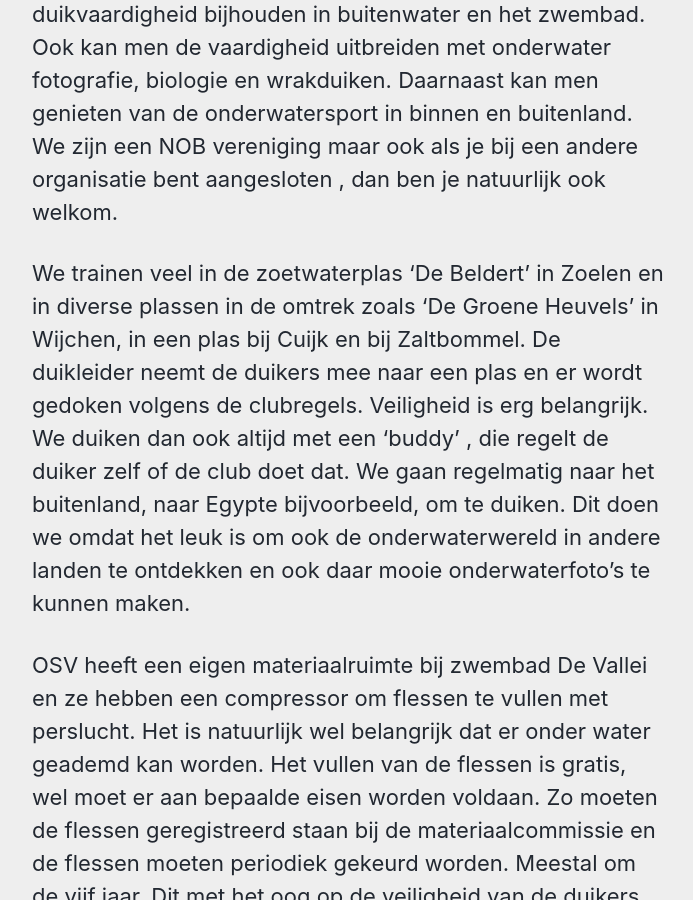
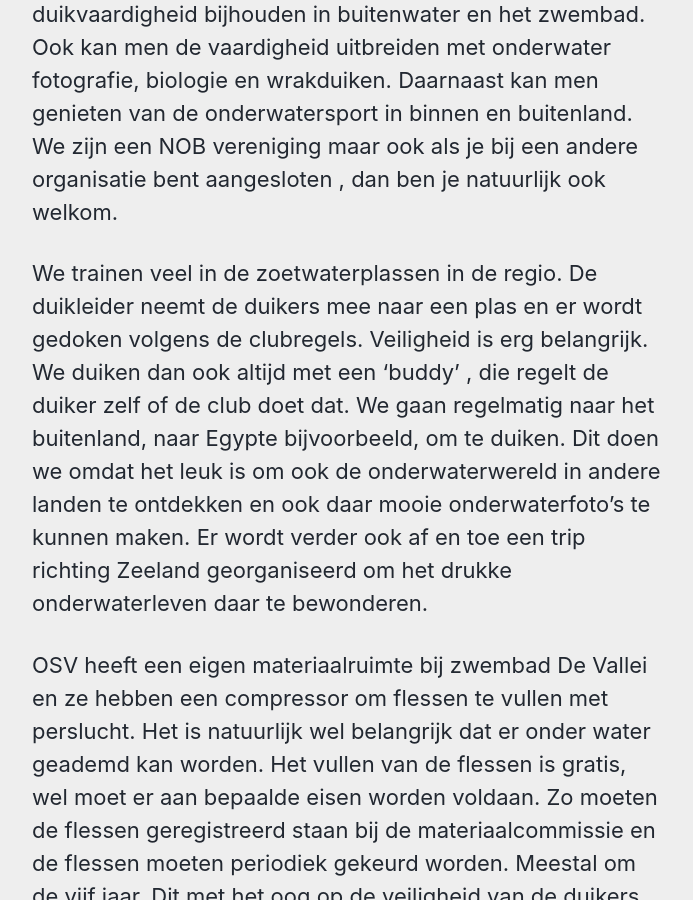
Before and after one commit to walthertimmer/osvveenendaal.nl, a Jekyll site: the page built from _pages/wat-doen-wij.md, in a window 1280 px wide and 900 px high, scrolled down 554 px. Shown: the whole window, without its empty margins (290-983 px from the left). Built offline with Jekyll 4.4.1, drawn with Linux system fonts in a browser that asks for light colours; cached includes are drawn as plain includes.

Commit message:
Update wat-doen-wij.md

```diff
--- a/_pages/wat-doen-wij.md
+++ b/_pages/wat-doen-wij.md
@@ -10,7 +10,7 @@ Elke maandagavond trainen we van negen tot half elf in het Valleibad in Veenenda
 
 Bij OSV Veenendaal kan men een duikopleiding volgen, de duikvaardigheid bijhouden in  buitenwater en het zwembad. Ook kan men de vaardigheid uitbreiden met onderwater fotografie, biologie en wrakduiken. Daarnaast kan men genieten van de onderwatersport in binnen en buitenland. We zijn een NOB vereniging maar ook als je bij een andere organisatie bent aangesloten , dan ben je natuurlijk ook welkom.
 
-We trainen veel in de zoetwaterplas ‘De Beldert’ in Zoelen en in diverse plassen in de omtrek zoals ‘De Groene Heuvels’ in Wijchen, in een plas bij Cuijk en bij Zaltbommel. De duikleider neemt de duikers mee naar een plas en er wordt gedoken volgens de clubregels. Veiligheid is erg belangrijk. We duiken dan ook altijd met een ‘buddy’ , die regelt de duiker zelf of de club doet dat. We gaan regelmatig naar het buitenland, naar Egypte bijvoorbeeld, om te duiken. Dit doen we omdat het leuk is om ook de onderwaterwereld in andere landen te ontdekken en ook daar mooie onderwaterfoto’s te kunnen maken.
+We trainen veel in de zoetwaterplassen in de regio. De duikleider neemt de duikers mee naar een plas en er wordt gedoken volgens de clubregels. Veiligheid is erg belangrijk. We duiken dan ook altijd met een ‘buddy’ , die regelt de duiker zelf of de club doet dat. We gaan regelmatig naar het buitenland, naar Egypte bijvoorbeeld, om te duiken. Dit doen we omdat het leuk is om ook de onderwaterwereld in andere landen te ontdekken en ook daar mooie onderwaterfoto’s te kunnen maken. Er wordt verder ook af en toe een trip richting Zeeland georganiseerd om het drukke onderwaterleven daar te bewonderen.
 
 OSV heeft een eigen materiaalruimte bij zwembad De Vallei en ze hebben een compressor om flessen te vullen met perslucht. Het is natuurlijk wel belangrijk dat er onder water geademd kan worden. Het vullen van de flessen is gratis, wel moet er aan bepaalde eisen worden voldaan. Zo moeten de flessen geregistreerd staan bij de materiaalcommissie en de flessen moeten periodiek gekeurd worden. Meestal om de vijf jaar. Dit met het oog op de veiligheid van de duikers en de vuller. Het vullen van de flessen wordt gedaan door leden van de vulcommissie, de administratie van de flessen worden bijgehouden. Alle geregistreerde flessen zijn voorzien van een sticker van OSV en hebben een nummer. Ook is daarbij de keuringsdatum van de fles vastgelegd.
 
```
